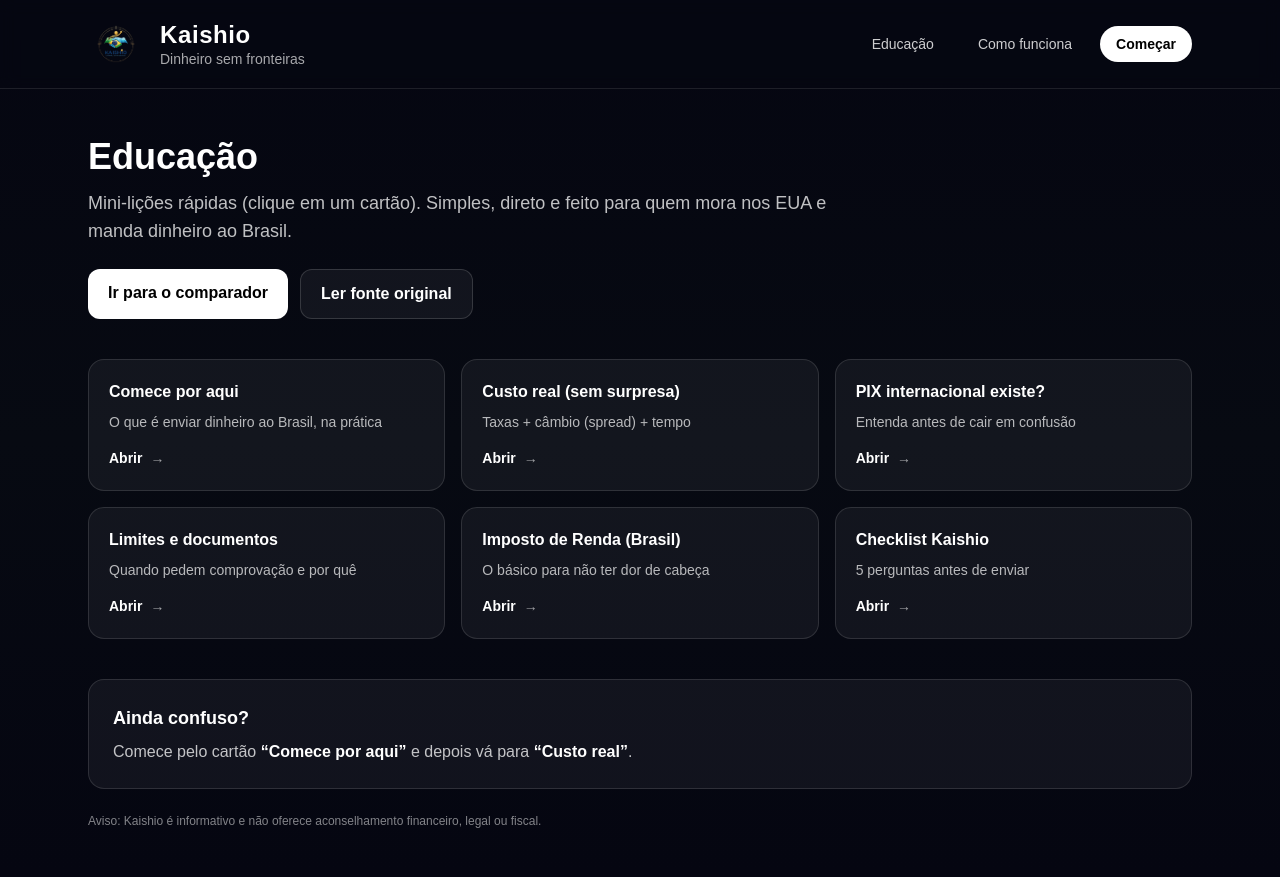
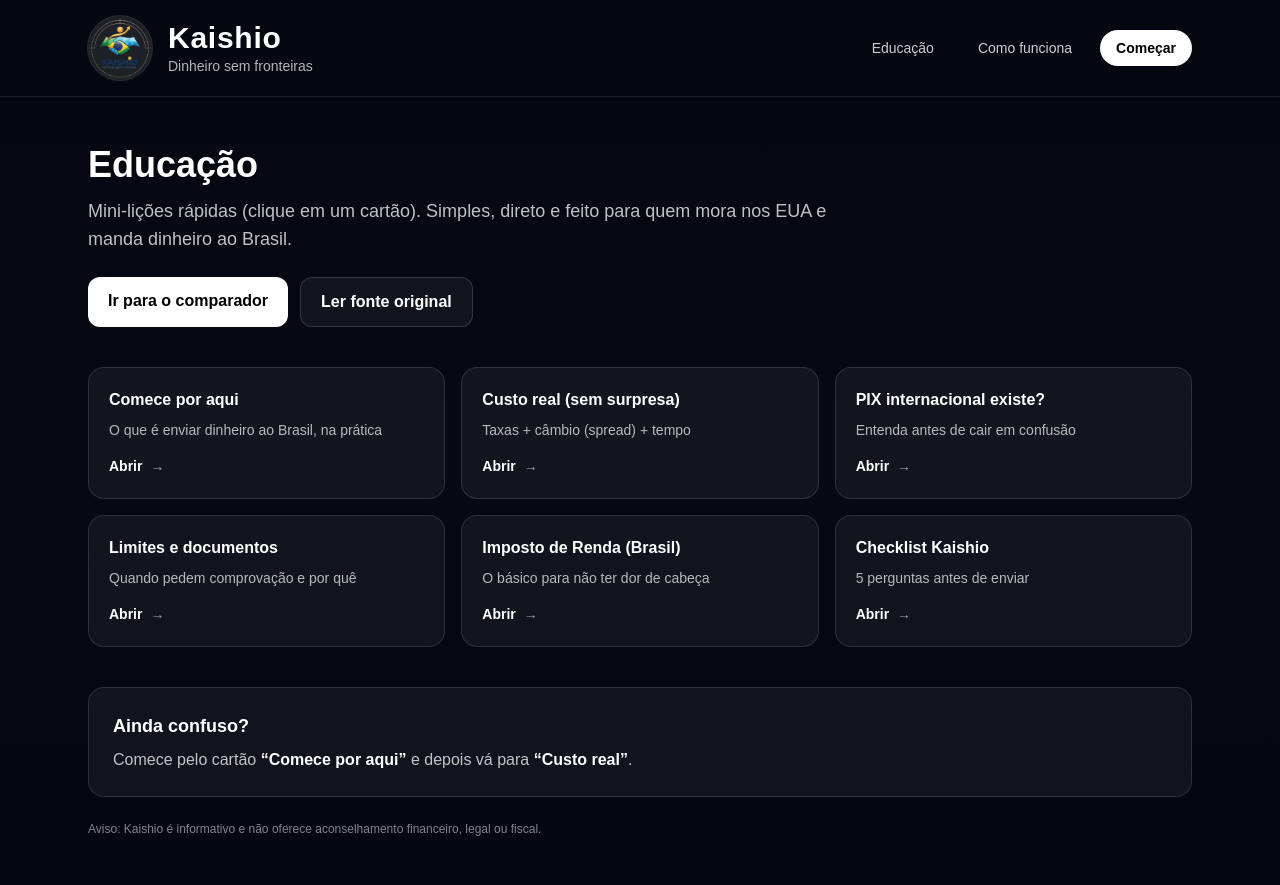
Before and after one commit to marioagnese/kaishio, a Next.js app: page /education in a window 1280 px wide. Built offline with nearby package versions, Linux system fonts and the light colour scheme.

Commit message:
Add shared SiteHeader/SiteShell for consistent logo + layout

```diff
--- /dev/null
+++ b/src/components/SiteHeader.tsx
@@ -0,0 +1,70 @@
+import Image from "next/image";
+import Link from "next/link";
+
+type Props = {
+  active?: "home" | "education" | "how" | "compare";
+};
+
+export default function SiteHeader({ active }: Props) {
+  return (
+    <header className="relative z-10 mx-auto max-w-6xl px-6 pt-8">
+      <nav className="flex items-center justify-between">
+        <Link href="/" className="flex items-center gap-4 group">
+          {/* Bigger logo badge (edit sizes here once) */}
+          <div className="h-20 w-20 sm:h-24 sm:w-24 rounded-full bg-white ring-1 ring-white/20 shadow-[0_0_0_1px_rgba(255,255,255,0.08)] flex items-center justify-center overflow-hidden">
+            <Image
+              src="/brand/kaishio-logo.png"
+              alt="Kaishio"
+              width={180}
+              height={180}
+              className="object-cover scale-[1.55]"
+              priority
+            />
+          </div>
+
+          <div className="leading-tight">
+            <div className="text-2xl sm:text-3xl font-semibold tracking-wide group-hover:opacity-95">
+              Kaishio
+            </div>
+            <div className="text-sm sm:text-base text-white/70 -mt-0.5">
+              Dinheiro sem fronteiras
+            </div>
+          </div>
+        </Link>
+
+        <div className="flex items-center gap-2 sm:gap-3">
+          <NavLink href="/education" label="Educação" active={active === "education"} />
+          <NavLink href="/how-it-works" label="Como funciona" active={active === "how"} />
+          <Link
+            href="/compare"
+            className="inline-flex rounded-full bg-white text-black px-4 py-2 text-sm font-semibold hover:bg-white/90 transition"
+          >
+            Começar
+          </Link>
+        </div>
+      </nav>
+    </header>
+  );
+}
+
+function NavLink({
+  href,
+  label,
+  active,
+}: {
+  href: string;
+  label: string;
+  active?: boolean;
+}) {
+  return (
+    <Link
+      href={href}
+      className={[
+        "hidden sm:inline-flex rounded-full px-4 py-2 text-sm transition",
+        active ? "text-white bg-white/10" : "text-white/80 hover:text-white hover:bg-white/10",
+      ].join(" ")}
+    >
+      {label}
+    </Link>
+  );
+}
--- a/src/components/site/SiteHeader.tsx
+++ b/src/components/site/SiteHeader.tsx
@@ -3,21 +3,28 @@
 
 export function SiteHeader() {
   return (
-    <header className="sticky top-0 z-50 border-b border-white/10 bg-[#060812]/70 backdrop-blur">
+    <header className="sticky top-0 z-50 border-b border-white/10 bg-[#060812]/75 backdrop-blur">
       <div className="mx-auto max-w-6xl px-6 py-4 flex items-center justify-between">
         <Link href="/" className="flex items-center gap-4">
-          <div className="relative h-12 w-12 sm:h-14 sm:w-14">
+          {/* Logo badge (forces visibility even with padded PNG) */}
+          <div className="h-14 w-14 sm:h-16 sm:w-16 rounded-full bg-white/10 ring-1 ring-white/15 flex items-center justify-center overflow-hidden">
             <Image
               src="/brand/kaishio-logo.png"
               alt="Kaishio"
-              fill
-              className="object-contain"
+              width={72}
+              height={72}
+              className="object-cover scale-[1.45]"
               priority
             />
           </div>
+
           <div className="leading-tight">
-            <div className="text-xl sm:text-2xl font-semibold tracking-wide">Kaishio</div>
-            <div className="text-xs sm:text-sm text-white/65 -mt-0.5">Dinheiro sem fronteiras</div>
+            <div className="text-2xl sm:text-3xl font-semibold tracking-wide">
+              Kaishio
+            </div>
+            <div className="text-xs sm:text-sm text-white/70">
+              Dinheiro sem fronteiras
+            </div>
           </div>
         </Link>
 
```
